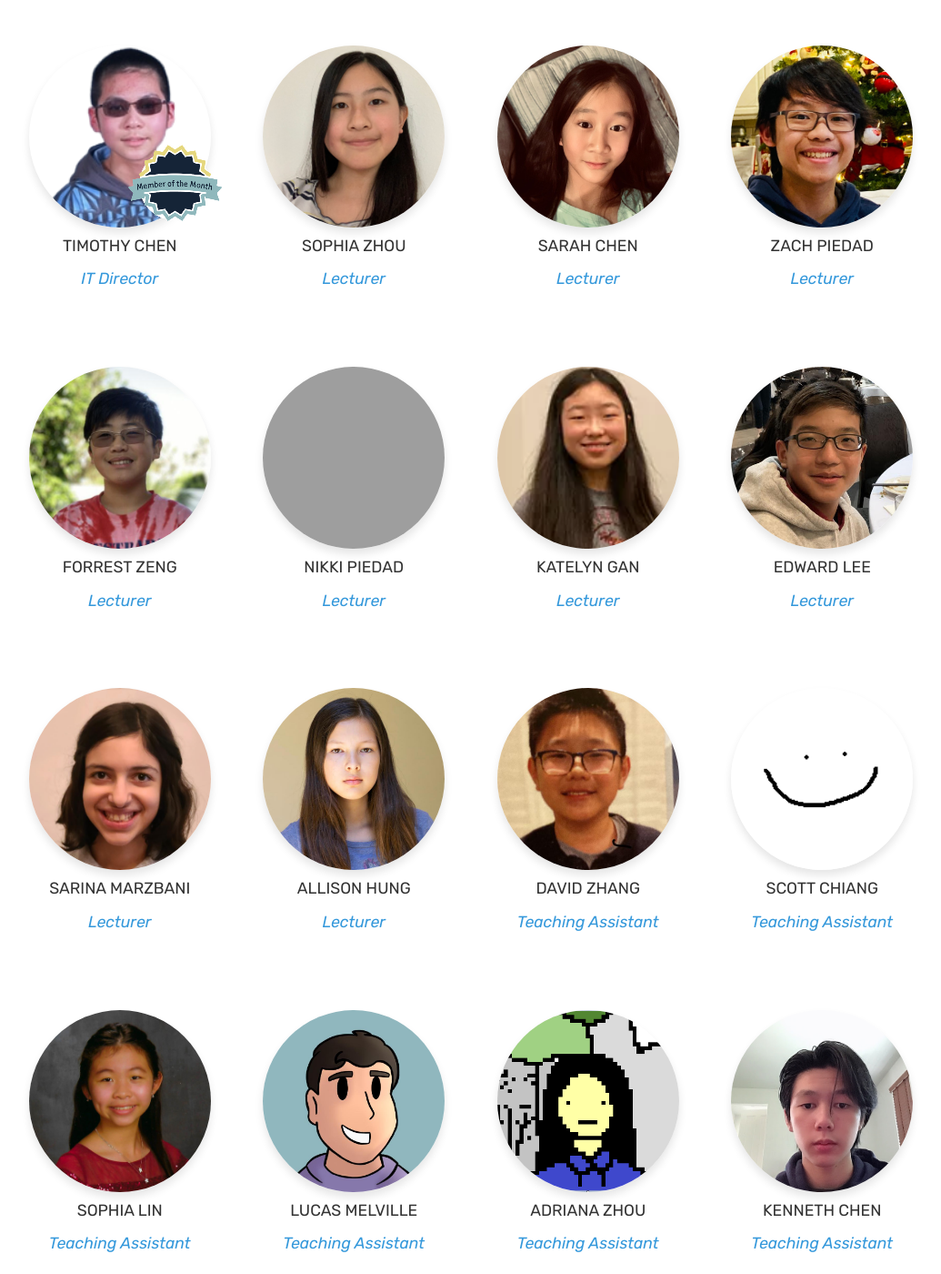
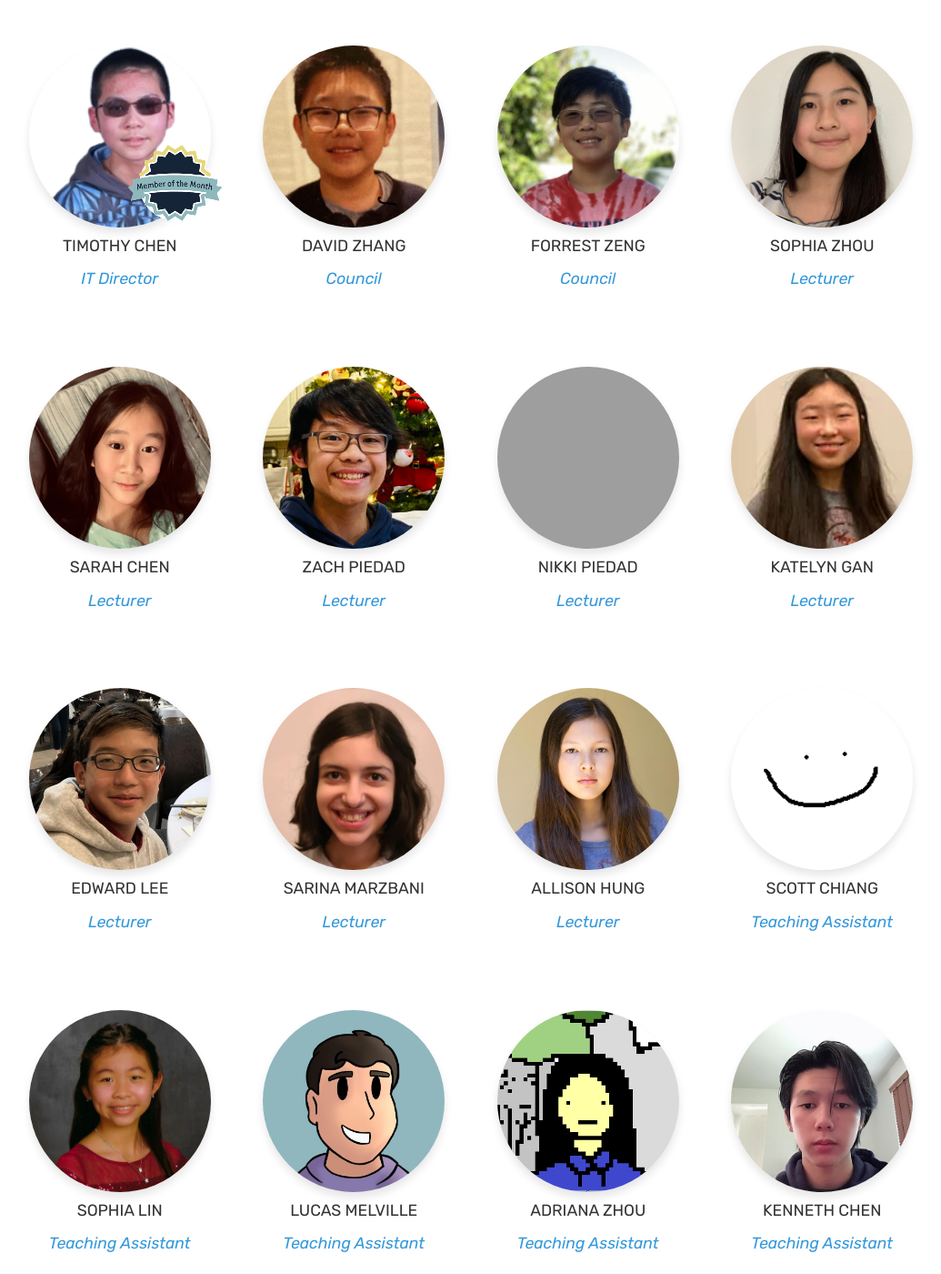
Before and after one commit to irvinecodingclub/irvinecodingclub.github.io, a Jekyll site: the page built from about.md, in a window 1280 px wide and 1400 px high, scrolled down 940 px. Shown: the whole window at 91% size, without its empty margins (122-1157 px from the left). Built offline with Jekyll 4.4.1, drawn with Linux system fonts in a browser that asks for light colours; some of the changed text lies outside the part shown; grey boxes are pictures that could not be loaded.

Commit message:
Update about.md

```diff
--- a/about.md
+++ b/about.md
@@ -72,6 +72,18 @@ comments: false
             </div>
 
             <div class="pe">
+              <img src="{{ site.baseurl }}/assets/images/davidz.png" alt="Person">
+              <div class="p-name">David Zhang</div>
+              <div class="p-des">Council</div>
+            </div>
+
+            <div class="pe">
+              <img src="{{ site.baseurl }}/assets/images/forrest.jpeg" alt="Person">
+              <div class="p-name">Forrest Zeng</div>
+              <div class="p-des">Council</div>
+            </div>
+
+            <div class="pe">
               <img src="{{ site.baseurl }}/assets/images/sopz.png" alt="Person">
               <div class="p-name">Sophia Zhou</div>
               <div class="p-des">Lecturer</div>
@@ -88,13 +100,6 @@ comments: false
               <div class="p-name">Zach Piedad</div>
               <div class="p-des">Lecturer</div>
             </div>
-
-            <div class="pe">
-              <img src="{{ site.baseurl }}/assets/images/forrest.jpeg" alt="Person">
-              <div class="p-name">Forrest Zeng</div>
-              <div class="p-des">Lecturer</div>
-            </div>
-
             <div class="pe">
               <img src="{{ site.baseurl }}/assets/images/nikki.png" alt="Person">
               <div class="p-name">Nikki Piedad</div>
@@ -123,12 +128,6 @@ comments: false
               <img src="{{ site.baseurl }}/assets/images/allison.jpg" alt="Person">
               <div class="p-name">Allison Hung</div>
               <div class="p-des">Lecturer</div>
-            </div>
-
-            <div class="pe">
-              <img src="{{ site.baseurl }}/assets/images/davidz.png" alt="Person">
-              <div class="p-name">David Zhang</div>
-              <div class="p-des">Teaching Assistant</div>
             </div>
 
             <div class="pe">
@@ -168,6 +167,12 @@ comments: false
             </div>
 
             <div class="pe">
+              <img src="{{ site.baseurl }}/assets/images/rohan.png" alt="Person">
+              <div class="p-name">Rohan Hablani</div>
+              <div class="p-des">Teaching Assistant</div>
+            </div>
+
+            <div class="pe">
               <img src="{{ site.baseurl }}/assets/images/handersenl.png" alt="Person">
               <div class="p-name">Handersen Lee</div>
               <div class="p-des">Teaching Assistant</div>
@@ -178,6 +183,7 @@ comments: false
               <div class="p-name">Shaurya</div>
               <div class="p-des">Competition</div>
             </div>
+
 
     </div>
   </div>
```
